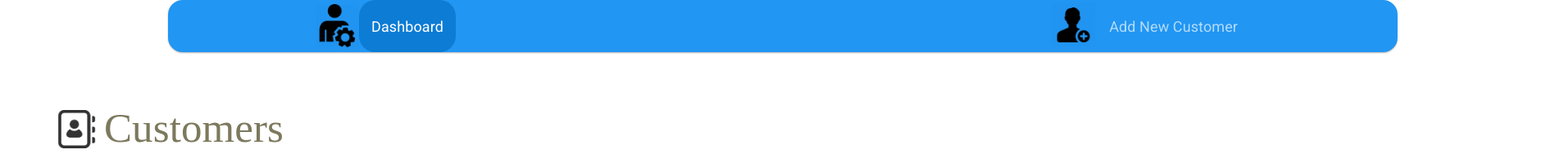
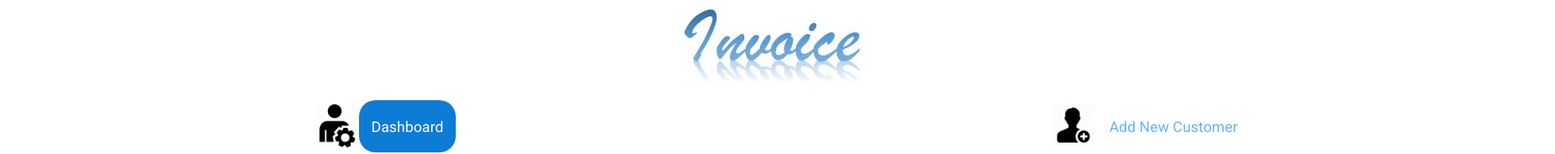
Before and after one commit to keyur1363/invoicer_angular2, an Angular app in the folder invoicer-angular/: page / in a window 1280 px wide. Shown: the top 189 px of the page at 82% size, 1897 px wide, since content can reach past the window. Built offline with nearby package versions, Linux system fonts and the light colour scheme; no server answers.

Commit message:
change in css and added logo

```diff
--- a/invoicer-angular/src/app/app.component.html
+++ b/invoicer-angular/src/app/app.component.html
@@ -1,5 +1,4 @@
 <app-navbar></app-navbar>
-
 <div class="container">
     <router-outlet></router-outlet>
 </div>
--- a/invoicer-angular/src/app/app.module.ts
+++ b/invoicer-angular/src/app/app.module.ts
@@ -12,6 +12,7 @@ import { AddCustomerComponent } from './components/add-customer/add-customer.com
 import { EditCustomerComponent } from './components/edit-customer/edit-customer.component';
 import { CustomerDetailsComponent } from './components/customer-details/customer-details.component';
 import { AddInvoiceComponent } from './components/add-invoice/add-invoice.component';
+
 
 const appRoutes: Routes = [
     { path: '', component: CustomersComponent },
--- a/invoicer-angular/src/app/components/navbar/navbar.component.html
+++ b/invoicer-angular/src/app/components/navbar/navbar.component.html
@@ -1,4 +1,6 @@
+<img src="../../../images/invoice_logo.JPG" class="invoice_logo"/>
 <nav class="navbar navbar-inverse">
+
     <div class="container">
 
         <div class="navbar-header">
--- a/invoicer-angular/src/styles.css
+++ b/invoicer-angular/src/styles.css
@@ -73,3 +73,6 @@ height:55px;
 height:55px;
     margin:-10px 10px 0px 0px;
 }
+.invoice_logo{
+    margin:10px 835px 10px 835px;
+}
```
Also changed, not shown: invoicer-angular/src/bootstrap.css, invoicer-angular/src/images/invoice_logo.JPG (added).
